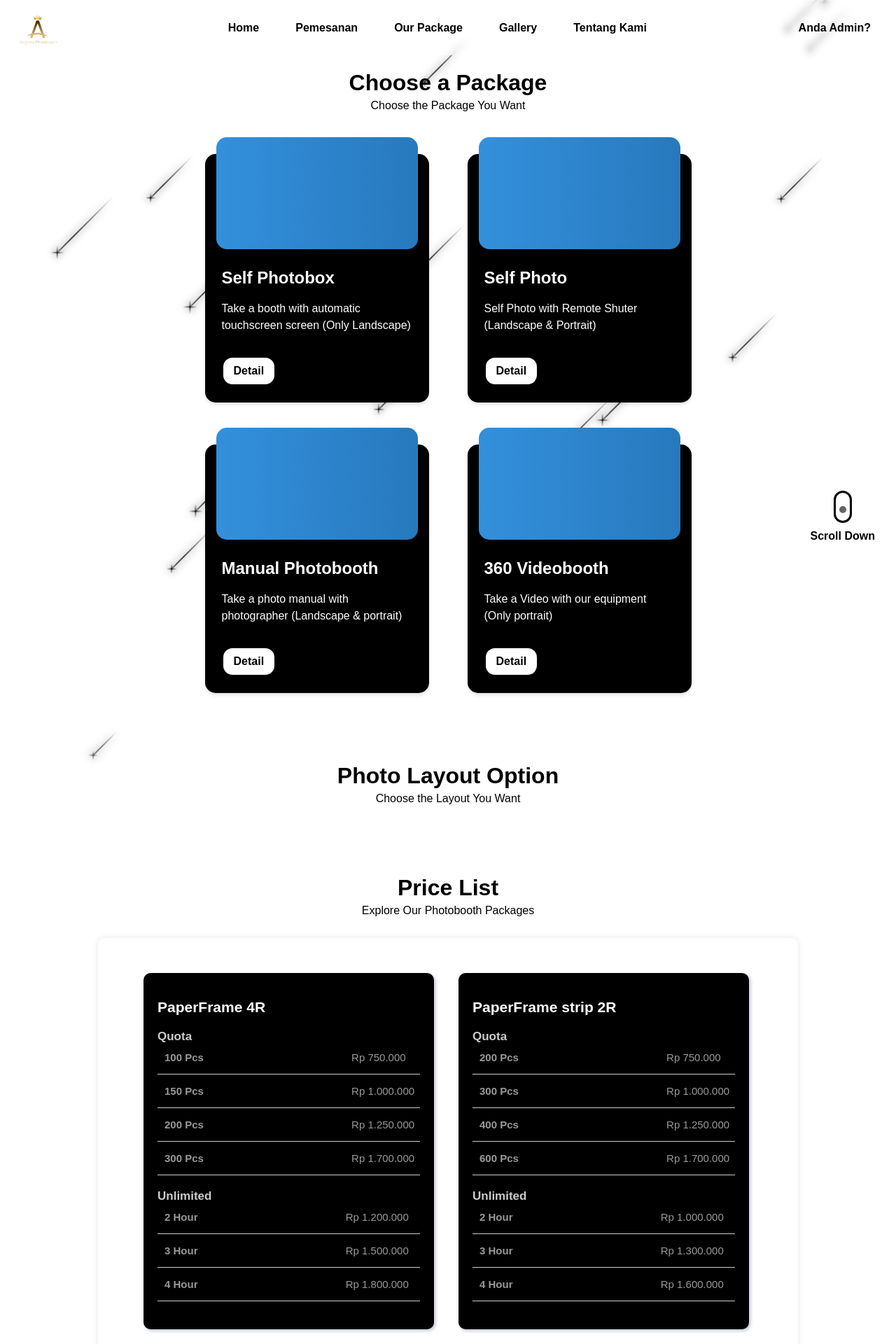
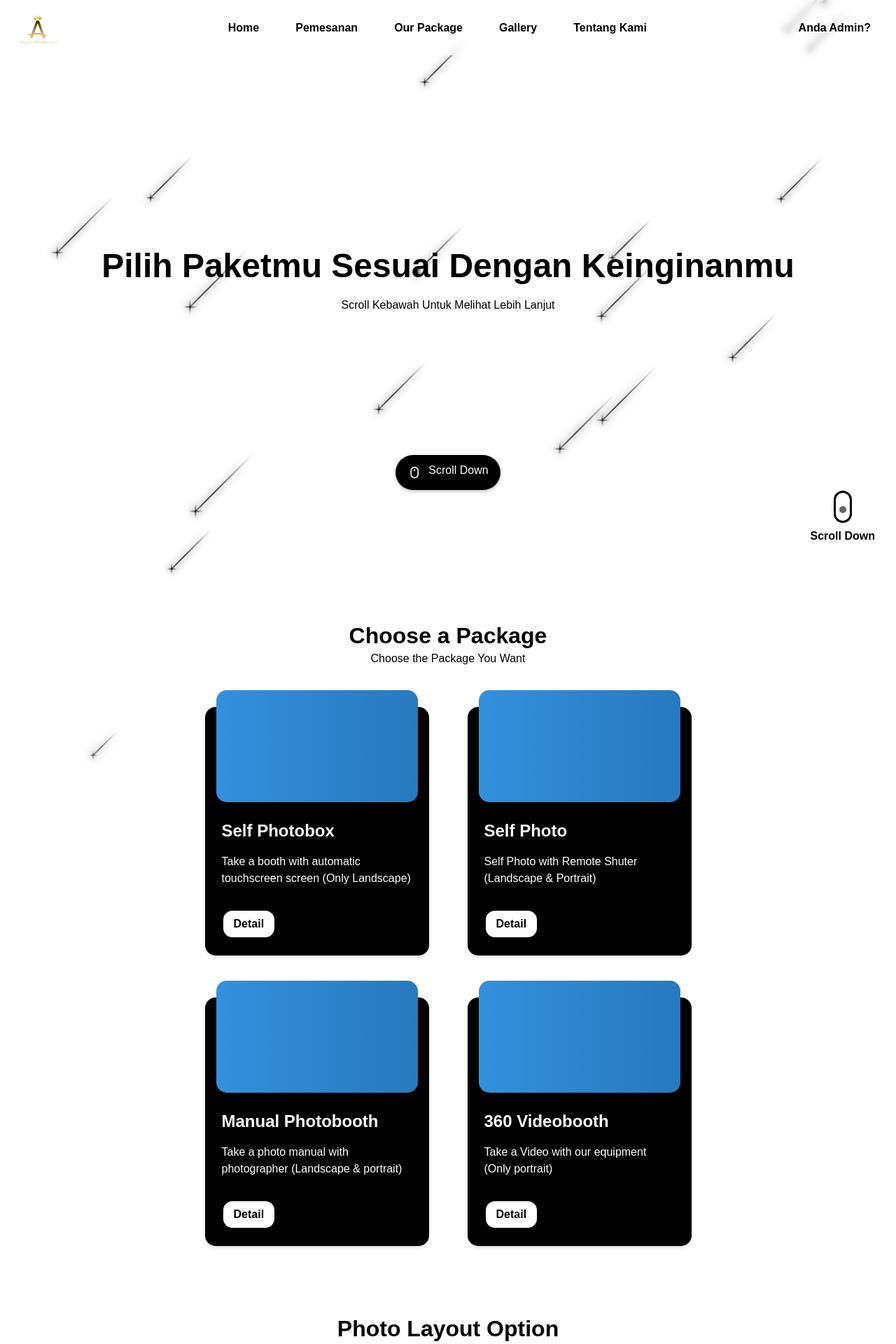
Before and after one commit to ardhikaxx/Angkasa_Website, a PHP site: page /ourpackage.php in a window 1280 px wide. Shown: the top 1920 px of the page at 70% size. Run offline with PHP 8.4, Linux system fonts and the light colour scheme.

Commit message:
update- pada dashboard dan ourpackage

```diff
--- a/Ourpackage.php
+++ b/Ourpackage.php
@@ -4,6 +4,8 @@
 <head>
     <meta charset="UTF-8">
     <meta name="viewport" content="width=device-width, initial-scale=1.0">
+    <link rel="stylesheet" href="https://unicons.iconscout.com/release/v4.0.8/css/line.css">
+    <link href="https://unpkg.com/aos@2.3.1/dist/aos.css" rel="stylesheet">
     <link rel="icon" type="image/png" href="assets/Logo Web.png">
     <title>Angkasa | OurPackage Page</title>
     <style>
@@ -873,11 +875,6 @@
             margin-right: 15px;
         }
 
-        .product:hover {
-            transform: scale(1.05);
-            box-shadow: 0 6px 12px rgba(0, 0, 0, 0.2);
-        }
-
         .product h2 {
             font-size: 21px;
             margin-bottom: 10px;
@@ -926,6 +923,51 @@
             margin-left: -25px;
             text-align: start;
         }
+
+        .content-package {
+            width: 100%;
+            height: 100vh;
+            margin-top: -10px;
+            display: flex;
+            flex-direction: column;
+            justify-content: center;
+            align-items: center;
+            color: #000;
+            font-family: "Poppins", sans-serif;
+        }
+
+        .content-package h1 {
+            font-size: 3rem;
+            text-align: center;
+            margin-bottom: 10px;
+        }
+
+        .content-package p {
+            text-align: center;
+            margin-top: 10px;
+        }
+
+        .scroll-btn {
+            position: absolute;
+            bottom: 100px;
+            left: 50%;
+            translate: -50%;
+            display: flex;
+            justify-content: center;
+            align-items: center;
+            width: 150px;
+            height: 50px;
+            gap: 10px;
+            text-decoration: none;
+            color: #fff;
+            background: #000;
+            border-radius: 30px;
+            box-shadow: 0 2px 5px 0 rgba(0, 0, 0, 0.25);
+        }
+
+        .scroll-btn i {
+            font-size: 20px;
+        }
     </style>
 </head>
 
@@ -955,7 +997,19 @@
         </span>
         <span class="title-mouse">Scroll Down</span>
     </div>
-    <div class="pack">
+
+    <div class="content-package">
+        <h1>Pilih Paketmu Sesuai Dengan Keinginanmu</h1>
+        <p>Scroll Kebawah Untuk Melihat Lebih Lanjut</p>
+        <div class="scroll-icon-box">
+            <a class="scroll-btn">
+                <i class="uil uil-mouse-alt"></i>
+                <p>Scroll Down</p>
+            </a>
+        </div>
+    </div>
+
+    <div class="pack" data-aos="fade-down" data-aos-easing="ease" data-aos-duration="700">
         <div class="pack-title">
             <h1>Choose a Package</h1>
             <p>Choose the Package You Want</p>
@@ -964,7 +1018,7 @@
 
 
     <div class="pack-card">
-        <div class="card">
+        <div class="card" data-aos="fade-right" data-aos-easing="ease" data-aos-duration="600">
             <div class="header">
             </div>
             <div class="content">
@@ -977,7 +1031,7 @@
                 <button class="btn-detail" id="self-photobox">Detail</button>
             </div>
         </div>
-        <div class="card">
+        <div class="card" data-aos="fade-left" data-aos-easing="ease" data-aos-duration="600">
             <div class="header">
             </div>
             <div class="content">
@@ -990,7 +1044,7 @@
                 <button class="btn-detail" id="self-photo">Detail</button>
             </div>
         </div>
-        <div class="card">
+        <div class="card" data-aos="fade-right" data-aos-easing="ease" data-aos-duration="600">
             <div class="header">
             </div>
             <div class="content">
@@ -1003,7 +1057,7 @@
                 <button class="btn-detail" id="manual-photobooth">Detail</button>
             </div>
         </div>
-        <div class="card">
+        <div class="card" data-aos="fade-left" data-aos-easing="ease" data-aos-duration="600">
             <div class="header">
             </div>
             <div class="content">
@@ -1028,14 +1082,17 @@
         </div>
     </div>
 
-    <div class="pack-layout">
+    <div class="pack-layout" data-aos="fade-down" data-aos-easing="ease" data-aos-duration="700">
         <div class="title-layout">
             <h1>Photo Layout Option</h1>
             <p>Choose the Layout You Want</p>
         </div>
     </div>
 
-    <div class="price-list">
+    <div class="content-layout">
+    </div>
+
+    <div class="price-list" data-aos="fade-down" data-aos-easing="ease" data-aos-duration="700">
         <div class="title-price">
             <h1>Price List</h1>
             <p>Explore Our Photobooth Packages</p>
@@ -1046,7 +1103,7 @@
         <div class="price-container">
             <div class="row">
                 <div class="column">
-                    <div class="product">
+                    <div class="product" data-aos="flip-left" data-aos-easing="ease" data-aos-duration="1000">
                         <h2>PaperFrame 4R</h2>
                         <div class="options">
                             <div class="option">
@@ -1070,7 +1127,7 @@
                     </div>
                 </div>
                 <div class="column">
-                    <div class="product">
+                    <div class="product" data-aos="flip-right" data-aos-easing="ease" data-aos-duration="1100">
                         <h2>PaperFrame strip 2R</h2>
                         <div class="options">
                             <div class="option">
@@ -1096,7 +1153,7 @@
             </div>
             <div class="row">
                 <div class="column">
-                    <div class="product">
+                    <div class="product" data-aos="flip-left" data-aos-easing="ease" data-aos-duration="1200">
                         <h2>360 Videobooth</h2>
                         <div class="options">
                             <div class="option">
@@ -1111,7 +1168,7 @@
                     </div>
                 </div>
                 <div class="column">
-                    <div class="product">
+                    <div class="product" data-aos="flip-left" data-aos-easing="ease" data-aos-duration="1300">
                         <h2>Note</h2>
                         <div class="options-note">
                             <ul>
@@ -1128,87 +1185,6 @@
                 </div>
             </div>
         </div>
-        <!-- <div class="price-container">
-            <div class="column">
-                <div class="product">
-                    <h2>PaperFrame 4R</h2>
-                    <div class="options">
-                        <div class="option">
-                            <h3>Quota</h3>
-                            <ul>
-                                <li><strong>100 Pcs</strong> Rp 750.000</li>
-                                <li><strong>150 Pcs</strong> Rp 1.000.000</li>
-                                <li><strong>200 Pcs</strong> Rp 1.250.000</li>
-                                <li><strong>300 Pcs</strong> Rp 1.700.000</li>
-                            </ul>
-                        </div>
-                        <div class="option">
-                            <h3>Unlimited</h3>
-                            <ul>
-                                <li><strong>2 Hour</strong> Rp 1.200.000</li>
-                                <li><strong>3 Hour</strong> Rp 1.500.000</li>
-                                <li><strong>4 Hour</strong> Rp 1.800.000</li>
-                            </ul>
-                        </div>
-                    </div>
-                </div>
-            </div>
-            <div class="column">
-                <div class="product">
-                    <h2>PaperFrame strip 2R</h2>
-                    <div class="options">
-                        <div class="option">
-                            <h3>Quota</h3>
-                            <ul>
-                                <li><strong>200 Pcs</strong> Rp 750.000</li>
-                                <li><strong>300 Pcs</strong> Rp 1.000.000</li>
-                                <li><strong>400 Pcs</strong> Rp 1.250.000</li>
-                                <li><strong>600 Pcs</strong> Rp 1.700.000</li>
-                            </ul>
-                        </div>
-                        <div class="option">
-                            <h3>Unlimited</h3>
-                            <ul>
-                                <li><strong>2 Hour</strong> Rp 1.000.000</li>
-                                <li><strong>3 Hour</strong> Rp 1.300.000</li>
-                                <li><strong>4 Hour</strong> Rp 1.600.000</li>
-                            </ul>
-                        </div>
-                    </div>
-                </div>
-            </div>
-            <div class="column">
-                <div class="product">
-                    <h2>360 Videobooth</h2>
-                    <div class="options">
-                        <div class="option">
-                            <h3>Unlimited</h3>
-                            <ul>
-                                <li><strong>2 Hour</strong> Rp 1.500.000</li>
-                                <li><strong>3 Hour</strong> Rp 2.000.000</li>
-                                <li><strong>4 Hour</strong> Rp 2.300.000</li>
-                            </ul>
-                        </div>
-                    </div>
-                </div>
-            </div>
-            <div class="column">
-                <div class="product">
-                    <h2>Note</h2>
-                    <div class="options">
-                        <ul>
-                            <li>Extra paper per 50 lembar 4R = Rp 400.000,-</li>
-                            <li>Extra unlimited paper dan video, per 1 jam = Rp 500.000,-</li>
-                            <li>Free Simple Fabric gliter / Background Photo</li>
-                            <li>High Speed Printer 15 Detik / Photo</li>
-                            <li>Include 2 Crew</li>
-                            <li>4 Hours Per quota Package</li>
-                            <li>Softcopy Flashdisk + Online Google Drive</li>
-                        </ul>
-                    </div>
-                </div>
-            </div>
-        </div> -->
     </div>
 
     <div class="stars">
@@ -1264,6 +1240,11 @@
         <div class="star"></div>
     </div>
 
+    <script src="https://unpkg.com/aos@2.3.1/dist/aos.js"></script>
+
+    <script>
+        AOS.init();
+    </script>
 
     <script>
         const popup = document.getElementById("popup");
--- a/admin/edit.php
+++ b/admin/edit.php
@@ -10,7 +10,7 @@ if (!$koneksi) {
 <head>
     <meta charset="UTF-8">
     <meta name="viewport" content="width=device-width, initial-scale=1.0">
-    <link rel="stylesheet" href="https://cdnjs.cloudflare.com/ajax/libs/font-awesome/6.0.0-beta3/css/all.min.css"> -->
+    <link rel="stylesheet" href="https://cdnjs.cloudflare.com/ajax/libs/font-awesome/6.0.0-beta3/css/all.min.css">
     <link rel="icon" type="image/png" href="/Angkasa_Website/assets/Logo Web.png">
     <title>Angkasa | Edit Page</title>
     <style>
```
Also changed, not shown: Dashboard.php (+73 -37 lines).
